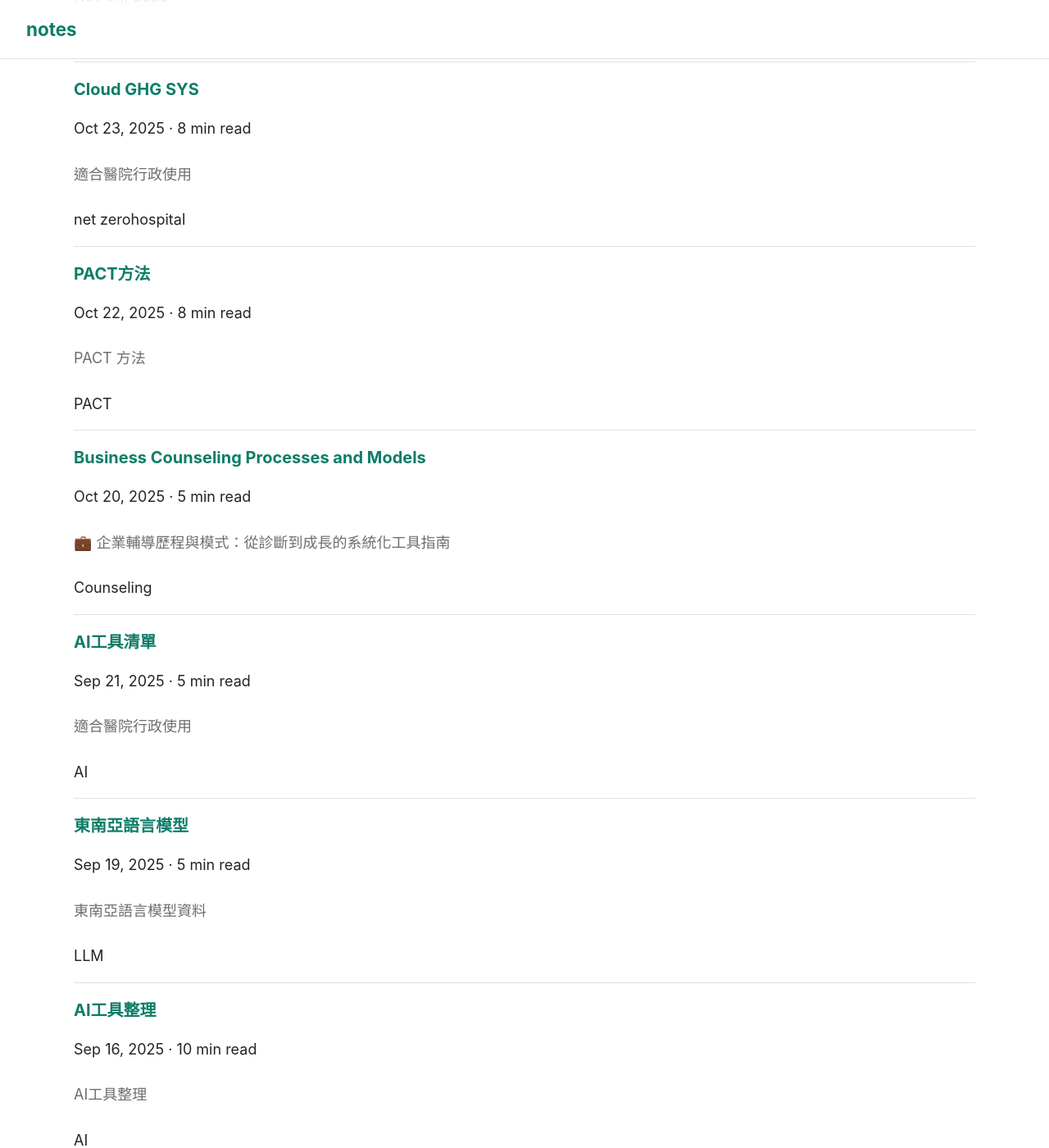
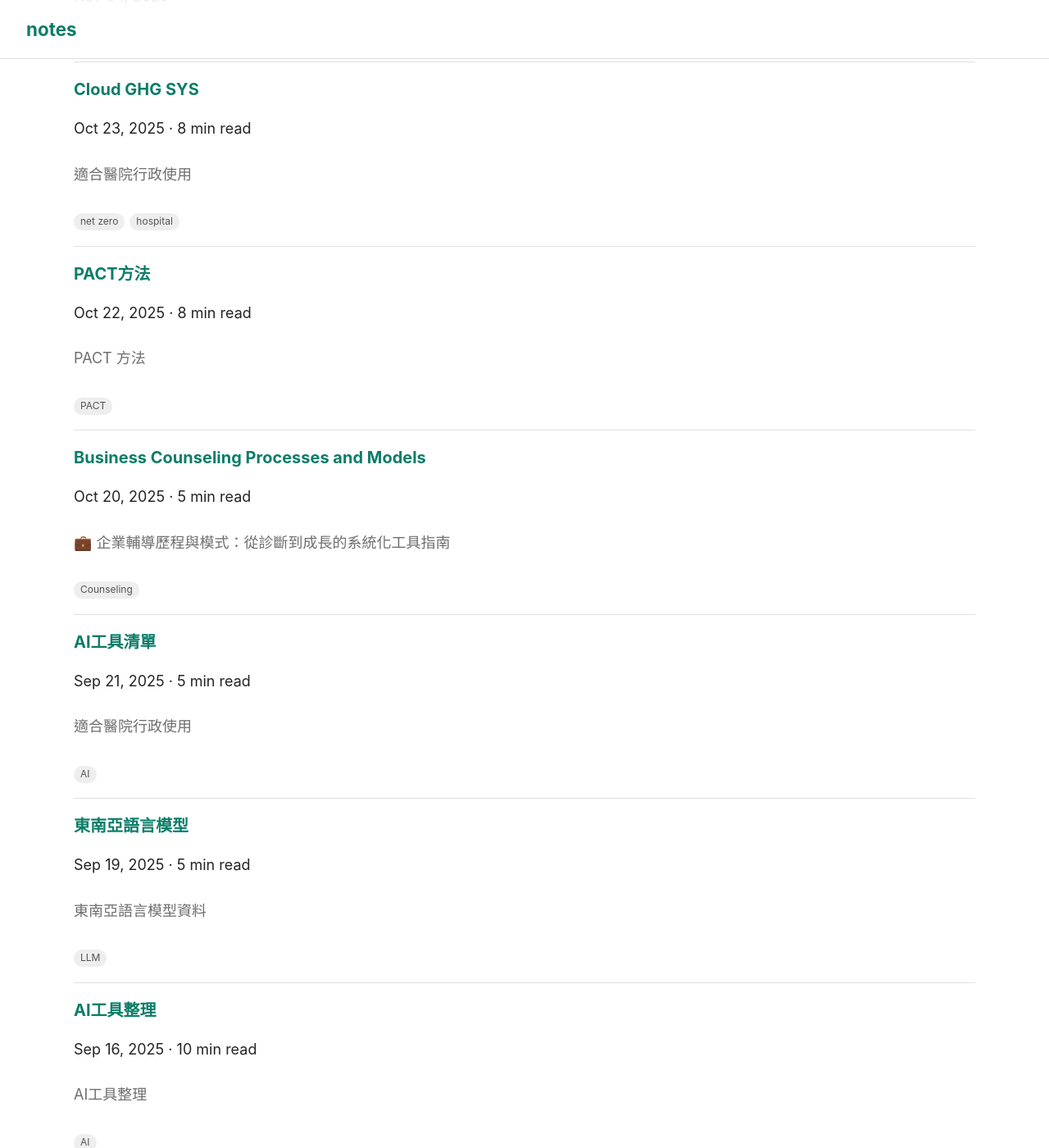
Before and after one commit to linjose/notes, a Jekyll site: the page built from index.html, in a window 1280 px wide and 1400 px high, scrolled down 351 px. Shown: the whole window at 82% size. Built offline with Jekyll 4.4.1, drawn with Linux system fonts in a browser that asks for light colours; the list of posts is cut into pages by our own code.

Commit message:
Update style.css

```diff
--- a/assets/css/style.css
+++ b/assets/css/style.css
@@ -37,6 +37,26 @@ a {
 a:hover {
   text-decoration: underline;
 }
+
+/* === tag === */
+.tag {
+  display: inline-block;
+  font-size: 12px;              /* 讓字變小 */
+  padding: 2px 8px;             /* 讓橢圓有內距 */
+  background: #eee;             /* 灰色背景 */
+  color: #555;                  /* 深灰字 */
+  border-radius: 999px;         /* 超大圓角 → 橢圓外觀 */
+  margin-right: 6px;            /* tag 之間留點距離 */
+  line-height: 1.4;
+}
+
+/* 可選：tag hover 時略變深 */
+.tag:hover {
+  background: #ddd;
+}
+
+
+
 
 /* === Header / 導覽列 === */
 header.site,
```
